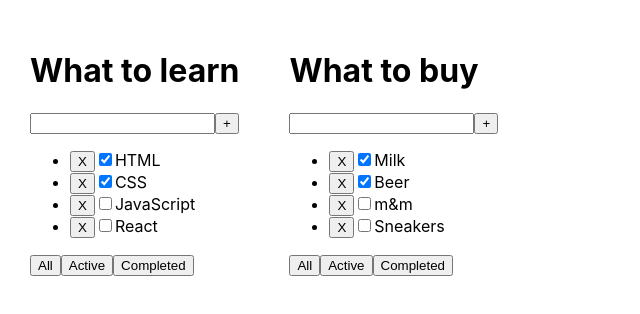
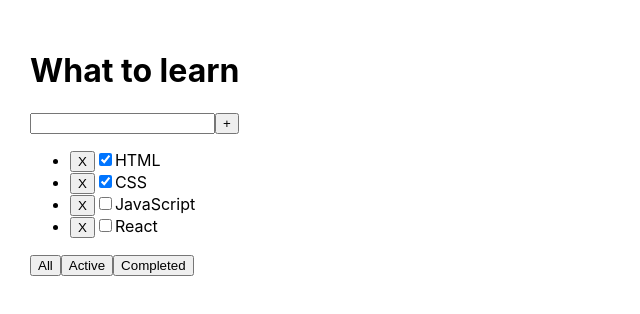
Before and after one commit to AndreyZaytsev90/newtd2, a React (Create React App) app in the folder newtd/: page / in a window 1280 px wide. Shown: the top 314 px of the page, without its empty margins (0-640 px from the left). Built offline with nearby package versions, Linux system fonts and the light colour scheme.

Commit message:
Added useState

```diff
--- a/newtd/src/App.tsx
+++ b/newtd/src/App.tsx
@@ -1,4 +1,4 @@
-import React from 'react';
+import React, {useState} from 'react';
 import './App.css';
 import {TaskPropsType, Todolist} from "./Todolist";
 
@@ -7,27 +7,38 @@ function App() {
     const title1: string = "What to learn"
     const title2: string = "What to buy"
 
-    const tasks1: Array<TaskPropsType> = [
-        {id: 1, task: "HTML", isDone: true},
-        {id: 2, task: "CSS", isDone: true},
-        {id: 3, task: "JavaScript", isDone: false},
-        {id: 4, task: "React", isDone: false},
-    ]
+    let [tasks1, setTasks1] = useState<Array<TaskPropsType>>(
+        [
+            {id: 1, task: "HTML", isDone: true},
+            {id: 2, task: "CSS", isDone: true},
+            {id: 3, task: "JavaScript", isDone: false},
+            {id: 4, task: "React", isDone: false},
+        ]
+    )
 
-    const tasks2: Array<TaskPropsType> = [
+    let tasks2: Array<TaskPropsType> = [
         {id: 1, task: "Milk", isDone: true},
         {id: 2, task: "Beer", isDone: true},
         {id: 3, task: "m&m", isDone: false},
         {id: 4, task: "Sneakers", isDone: false},
     ]
 
+    const removeTask = (taskId: number) => {
+        const filteredTasks = tasks1.filter(el => {
+            return el.id !== taskId
+        })
+        console.log(filteredTasks)
+        setTasks1(filteredTasks)
+    }
 
 
 //UI:
     return (
         <div className="App">
-            <Todolist title={title1} tasks={tasks1}/>
-            <Todolist title={title2} tasks={tasks2}/>
+            <Todolist title={title1}
+                      tasks={tasks1}
+                      removeTask={removeTask}/>
+            {/* <Todolist title={title2} tasks={tasks2}/>*/}
         </div>
     );
 }
```
